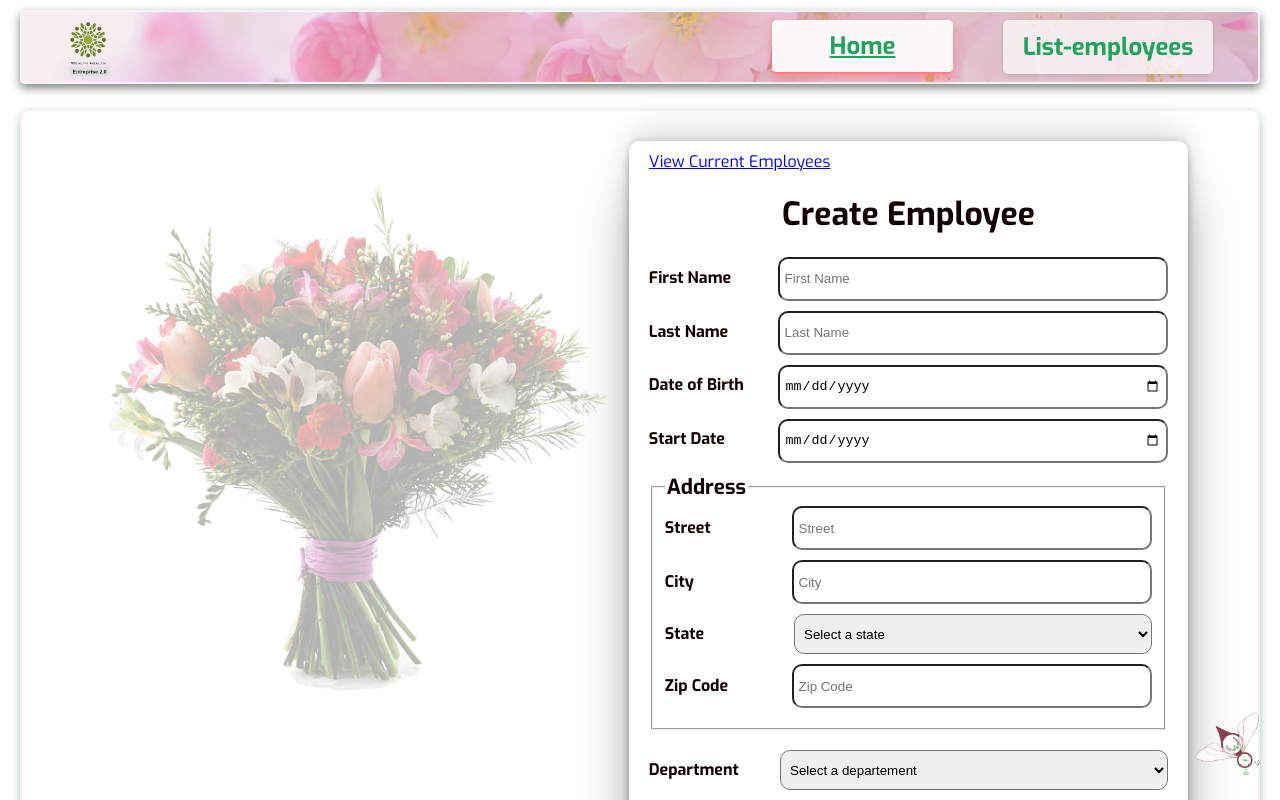
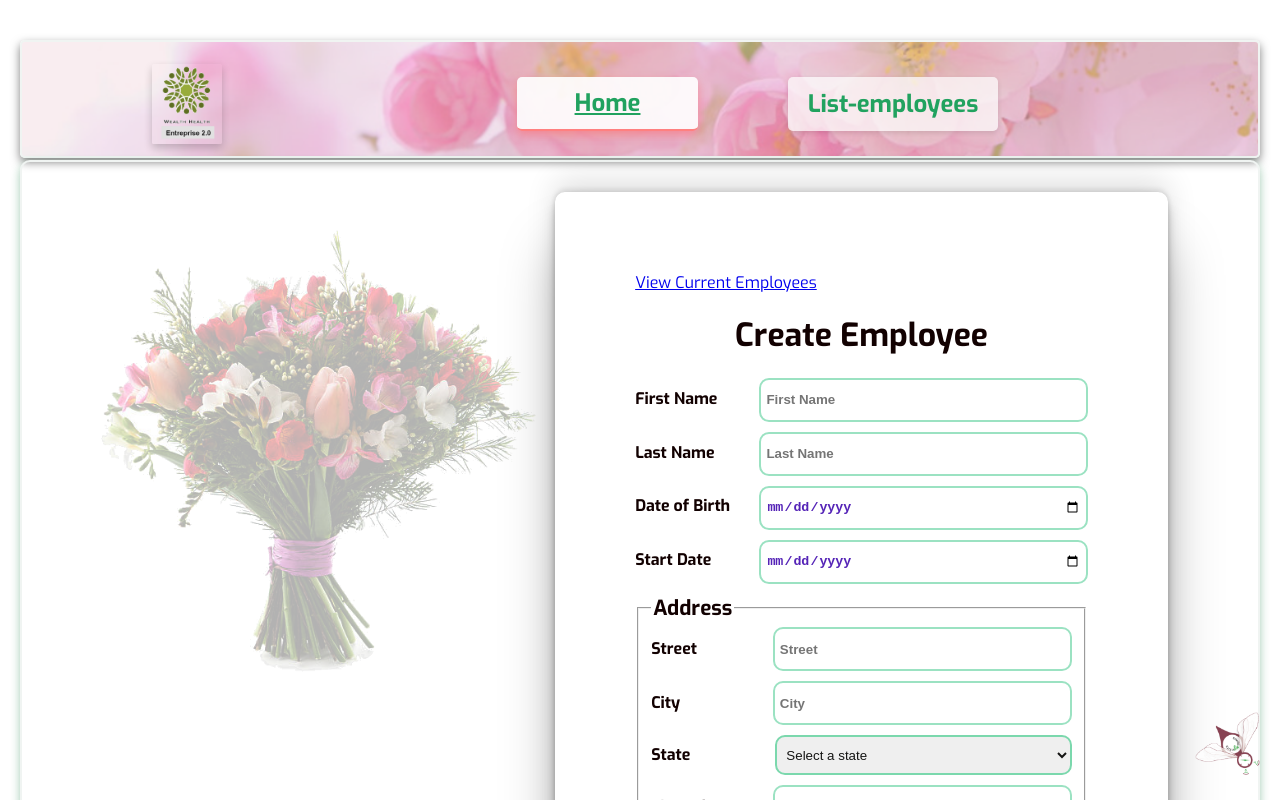
Before and after one commit to tetyanachouteau/P14FrontRHNet, a React (Create React App) app: page / in a window 1280 px wide. Shown: the top 800 px of the page. Built offline with nearby package versions, Linux system fonts and the light colour scheme.

Commit message:
Update header, form css

```diff
--- a/src/components/Footer.module.css
+++ b/src/components/Footer.module.css
@@ -7,8 +7,7 @@
   color: #120101; /* Couleur du texte */
   margin-left: 20px;
   margin-right: 20px;
-  margin-top: 10px;
-  margin-bottom: 30px;
+   margin-bottom: 30px;
   background-color: #f5edf2;
 }
 
--- a/src/components/Header.module.css
+++ b/src/components/Header.module.css
@@ -3,7 +3,6 @@
   flex-direction: row;
   justify-content: space-between;
   align-items: center;
-  margin: 15px;
   background-repeat: no-repeat;
   background-size: cover;
   box-shadow: 0 4px 10px rgba(0, 0, 0, 0.5);
@@ -16,18 +15,27 @@
   /* Couleur du texte */
   margin-left: 20px;
   margin-right: 20px;
-  margin-top: 10px;
+  margin-top: 40px;
+  margin-bottom: 2px;
 }
 
+.header img {
+  margin-top: 10px;
+  height: 80px;
+  margin-left: 130px;
+  border-radius: 2%;
+  box-shadow: 0 4px 8px rgba(0, 0, 0, 0.2);
+  transition: transform 0.3s ease, box-shadow 0.3s ease;
+}
+
+/* Style au survol pour agrandir le logo */
+.header img:hover {
+  transform: translateX(-10%) scale(2.5); /* Ajoute un effet de zoom tout en gardant le logo centré */
+  box-shadow: 0 8px 16px rgba(0, 0, 0, 0.3);
 
 
+}
 
-
-.header img {
-  margin-top: 5px;
-  height: 60px;
-  margin-left: 40px;
-}
 
 @media (max-width: 500px) {
   .header img {
--- a/src/components/Input.jsx
+++ b/src/components/Input.jsx
@@ -14,7 +14,7 @@ import styles from "./Input.module.css";
 function Input({ label, placeholder, type, controlId, onChange, hasError, value }) {
     return (
         <div className={styles.group}>
-            {/* Display error message if hasError is true hasError renomer car c'est sinon vrais ou faut*/}
+            {/* Display error message if hasError is true */}
             {hasError && <div className={styles.errorMsg}>{hasError}</div>}
             <div className={styles.groupInput}>
                 {/* Label for the input element */}
@@ -29,7 +29,6 @@ function Input({ label, placeholder, type, controlId, onChange, hasError, value
                     type={type}
                     placeholder={placeholder}
                     aria-label={label}
-                    /*pattern={type === "date" ? "\\d{4}-\\d{2}-\\d{2}" : ""} */
                 />
             </div>
         </div>
--- a/src/components/Input.module.css
+++ b/src/components/Input.module.css
@@ -1,13 +1,14 @@
-.group{
+.group {
     display: flex;
     flex-direction: column;
     margin-bottom: 10px;
 }
 
-.groupInput{
+.groupInput {
     display: flex;
     justify-content: space-between;
-    align-items: first baseline;
+    align-items: baseline;
+    border-color: rgb(180, 239, 214);
 }
 
 .input {
@@ -16,14 +17,24 @@
     height: 30px;
     border-radius: 10px;
     padding: 5px;
+    border: 2px solid #9be2c2; /* Bordure bleue */
+    color: rgb(85, 36, 183); /* Couleur des lettres orange */
+    font-weight: bold; /* Texte gras */
+    transition: transform 0.3s ease; /* Ajout de la transition */
+}
+
+.input:focus {
+    transform: scale(1.1); /* Agrandissement lors de la saisie */
+    outline: none; /* Supprime le contour par défaut */
+    border-color: #e8a2bd; /* Assure que la bordure reste bleue au focus */
 }
 
 .error {
-    border-color: brown;
+    border-color: rgb(233, 120, 120);
 }
 
 .errorMsg {
-    color: brown;
+    color: rgb(243, 78, 78);
     margin-left: 150px;
 }
 
--- a/src/components/Navigation.module.css
+++ b/src/components/Navigation.module.css
@@ -1,6 +1,6 @@
 /* Style de la barre de navigation */
 .navigation {
-  margin-right: 35px; /* Marge de 15 pixels autour de l'élément */
+  margin-right: 250px; /* Marge de 15 pixels autour de l'élément */
   font-size: 24px; /* Taille de police pour les liens */
   padding-right: 35px; /* Espacement intérieur pour améliorer l'espacement */
 }
@@ -9,10 +9,10 @@
 .navigation ul {
   list-style: none; /* Supprime les puces de liste */
   padding: 0; /* Supprime le rembourrage intérieur */
-  margin-bottom: 3px; /* Supprime les marges extérieures */
-  margin-top: 3px;
+  margin-bottom: 20px; /* Supprime les marges extérieures */
+  margin-top: 30px;
   display: flex; /* Utilise la mise en page Flexbox */
-  gap: 40px; /* Espace de 20 pixels entre les éléments de la liste */
+  gap: 80px; /* Espace de 20 pixels entre les éléments de la liste */
 }
 
 /* Style pour les éléments de liste à l'intérieur de la classe "navigation" */
@@ -64,7 +64,7 @@
   display: block;
   position: absolute;
   top: -15px;
-  left: -60px;
+  left: -150px;
   opacity: 0;
   width: 50px;
   height: 35px;
--- a/src/components/Select.module.css
+++ b/src/components/Select.module.css
@@ -8,6 +8,7 @@
     display: flex;
     justify-content: space-between;
     align-items: first baseline;
+    border-color: rgb(180, 239, 214);
 }
 
 
@@ -17,14 +18,18 @@
     height: 40px;
     border-radius: 10px;
     padding: 5px;
+    border: 2px solid #7bd8ad; /* Bordure bleue */
+    color: rgb(21, 21, 20); /* Couleur des lettres orange */
+    transition: transform 0.3s ease; /* Ajout de la transition */
+
 }
 
 .error {
-    border-color: brown;
+    border-color: rgb(233, 120, 120);
 }
 
 .errorMsg {
-    color: brown;
+    color: rgb(243, 78, 78);
     margin-left: 150px;
 }
 
--- a/src/pages/Home.jsx
+++ b/src/pages/Home.jsx
@@ -175,6 +175,9 @@ function Formulaire({ data }) {
             setZipCodeError("Zip code is mandatory");
             hasError = true;
         } else if (!zipCodeRegex.test(zipCode)) {
+            setZipCodeError("Zip code must be without letters");
+            hasError = true;
+        } else if (zipCode.length !== 5) {
             setZipCodeError("Zip code should be exactly 5 digits, without any signs or letters");
             hasError = true;
         }
--- a/src/pages/Home.module.css
+++ b/src/pages/Home.module.css
@@ -7,13 +7,13 @@
     color: #120101; /* Couleur du texte */
     margin-left: 20px;
     margin-right: 20px;
-    margin-top: 10px;
+
   }
 
 .home {
-    margin-right: 40px;
+    margin-right: 60px;
     width: 45vw;
-    padding: 10px 20px 20px 20px;
+    padding: 80px;
     border-radius: 10px;
     box-shadow: rgba(0, 0, 0, 0.25) 0px 54px 55px, rgba(0, 0, 0, 0.12) 0px -12px 30px, rgba(0, 0, 0, 0.12) 0px 4px 6px, rgba(0, 0, 0, 0.17) 0px 12px 13px, rgba(0, 0, 0, 0.09) 0px -3px 5px;
 }
@@ -26,6 +26,7 @@
     display: flex;
     flex-direction: column;
     justify-content: center;
+
 }
 /* Styles de base pour les boutons */
 .buttonGreen, .buttonPurple {
@@ -61,6 +62,33 @@
     box-shadow: 0 8px 16px rgba(148, 40, 97, 0.6); /* Ombre plus forte au survol */
   }
 
+  .address {
+    display: flex;
+    flex-direction: column;
+    margin-bottom: 10px;
+    padding: 10px;
+    border: 1px solid #1E90FF; /* Bordure bleue */
+    border-radius: 5px;
+    background-color: rgba(30, 144, 255, 0.1); /* Fond légèrement transparent */
+    box-shadow: 0 2px 4px rgba(0, 0, 0, 0.1); /* Légère ombre */
+  }
+
+  .address label {
+    font-weight: bold;
+    margin-bottom: 5px;
+  }
+
+  .address input {
+    padding: 8px;
+    border: 1px solid #ccc;
+    border-radius: 4px;
+    font-size: 16px;
+  }
+
+  .address input:focus {
+    border-color: #1E90FF; /* Bordure bleue lors du focus */
+    outline: none;
+  }
 
 
 @media (max-width: 500px) {
```
